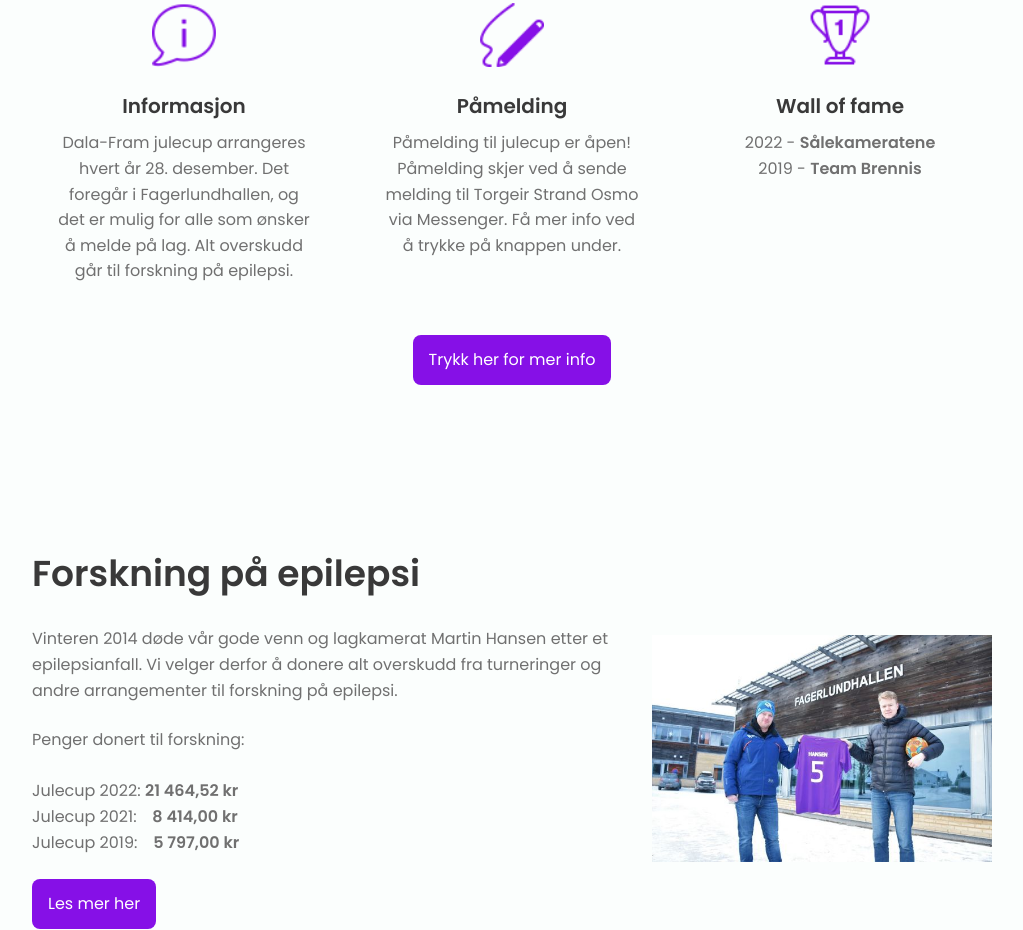
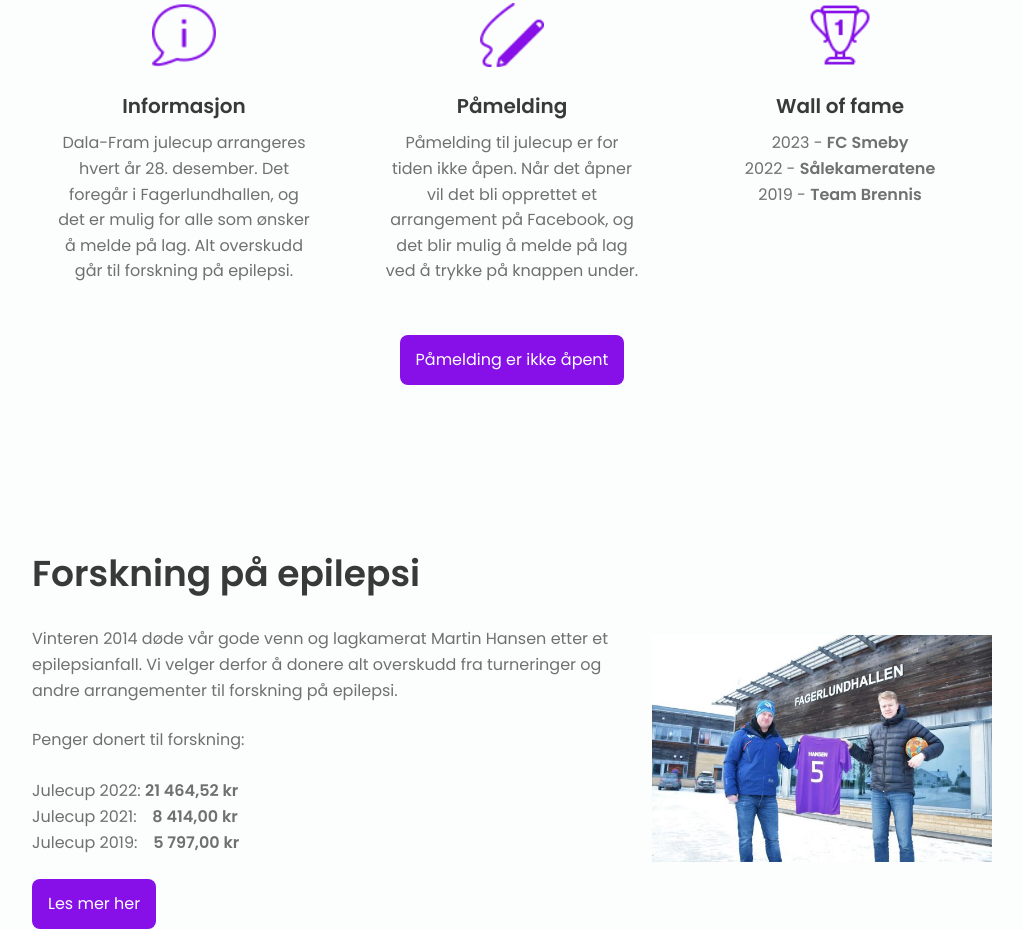
Before and after one commit to steinarschei/dalafram, a plain HTML site: page index.html in a window 1280 px wide. Shown: the part 1696-2626 px from the top of the page, without its empty margins (128-1151 px from the left). Drawn offline with nearby package versions, Linux system fonts and the light colour scheme.

Commit message:
Legge til vinner julecup 2023

```diff
--- a/index.html
+++ b/index.html
@@ -89,17 +89,17 @@
                     <div class="services__content">
                         <img src="assets/img/icons8-sign-up-50.png" alt="" width="64" height="64" class="services__img">
                         <h3 class="services__title">Påmelding</h3>
-                        <p class="services__description">Påmelding til julecup er åpen! Påmelding skjer ved å sende melding til Torgeir Strand Osmo via Messenger. Få mer info ved å trykke på knappen under.</p>
+                        <p class="services__description">Påmelding til julecup er for tiden ikke åpen. Når det åpner vil det bli opprettet et arrangement på Facebook, og det blir mulig å melde på lag ved å trykke på knappen under.</p>
                     </div>
 
                     <div class="services__content">
                         <img src="assets/img/icons8-trophy-50.png" alt="" width="64" height="64" class="services__img">
                         <h3 class="services__title">Wall of fame</h3>
-                        <p class="services__description">2022 - <b>Sålekameratene</b> <br> 2019 - <b>Team Brennis</b></p>
+                        <p class="services__description">2023 - <b>FC Smeby</b> <br> 2022 - <b>Sålekameratene</b> <br> 2019 - <b>Team Brennis</b></p>
                     </div>
                 </div>
                 <p class="services__description"><br><br></p>
-                <a href="https://www.facebook.com/events/698306162359634" target="_blank" class="button">Trykk her for mer info</a>
+                <a href="#" onclick="return false;" class="button">Påmelding er ikke åpent</a>
             </section>
 
             <!--========== TUNDRACUP ==========-->
```
